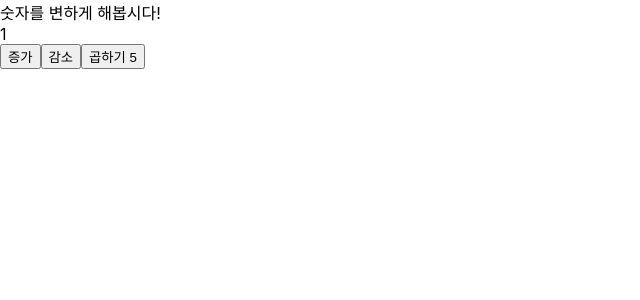
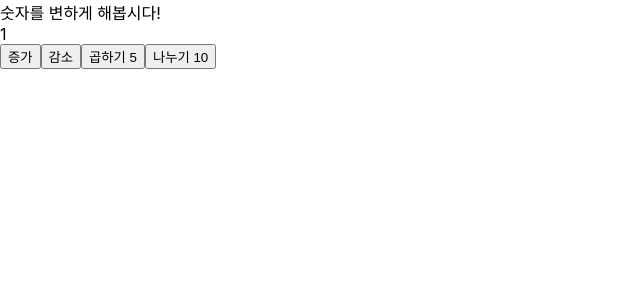
Before and after one commit to forNodeJSTeam4/practice-merge, a React (Create React App) app in the folder practice/: page / in a window 1280 px wide. Shown: the top 300 px of the page, without its empty margins (0-640 px from the left). Built offline with nearby package versions, Linux system fonts and the light colour scheme.

Commit message:
choi first

```diff
--- a/practice/package.json
+++ b/practice/package.json
@@ -9,7 +9,8 @@
     "react": "^18.3.1",
     "react-dom": "^18.3.1",
     "react-scripts": "5.0.1",
-    "web-vitals": "^2.1.4"
+    "web-vitals": "^2.1.4",
+    "zustand": "^4.5.2"
   },
   "scripts": {
     "start": "react-scripts start",
--- a/practice/src/App.js
+++ b/practice/src/App.js
@@ -1,8 +1,10 @@
 import React, { useState } from "react";
 import { additional } from "./additional.js"
+import calcStore from './store/calcStore.js'
 
 export default function App() {
   const [count, setCount] = useState(1);
+  const {divideTen} = calcStore()
 
   const decreaseCount = () => {
     setCount(count - 1);
@@ -15,6 +17,10 @@ export default function App() {
     const handleIncrease = () => {
         setCount(count + 1);
     };
+    const handleDivideTen=()=>{
+        const result = divideTen(count)
+        setCount(result)
+    }
     return (
         <div>
             숫자를 변하게 해봅시다!
@@ -22,6 +28,7 @@ export default function App() {
             <button onClick={handleIncrease}>증가</button>
             <button onClick={decreaseCount}>감소</button>
             <button onClick={multiply}>곱하기 5</button>
+            <button onClick={handleDivideTen}>나누기 10</button>
         </div>
     );
 }
--- /dev/null
+++ b/practice/src/store/calcStore.js
@@ -0,0 +1,7 @@
+import {create} from 'zustand'
+
+const calcStore = create((set,get)=>({
+	divideTen:(val)=>{ return val/10}
+}))
+
+export default calcStore;
```
Also changed, not shown: 1 other file (tests, documents, lock files or other folders).
